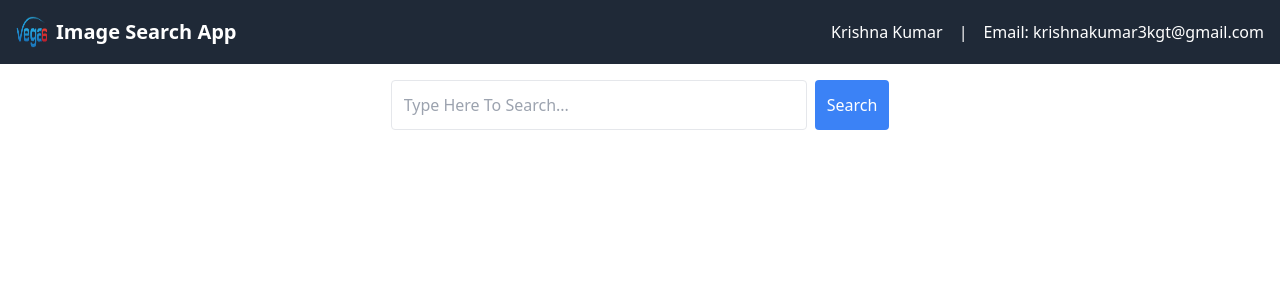
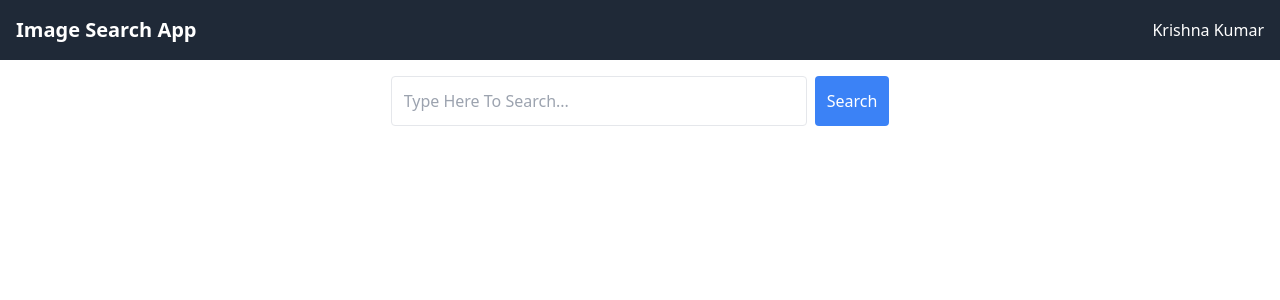
Before and after one commit to Krishnakumar3k/Image-Finder, a React (Create React App) app: page / in a window 1280 px wide. Shown: the top 300 px of the page. Built offline with nearby package versions, Linux system fonts and the light colour scheme.

Commit message:
new Upload

```diff
--- a/src/App.js
+++ b/src/App.js
@@ -2,7 +2,7 @@ import React, { useState } from 'react';
 import SearchImg from './components/SearchImg';
 import CanvasImg from './components/CanvasImg';
 import './App.css';
-import Logo from './images/logo.png';
+// import Logo from '';
 
 function App() {
   const [selectedImage, setSelectedImage] = useState('');
@@ -13,15 +13,15 @@ function App() {
       <nav className="navbar bg-gray-800 p-4 text-white">
         <div className="container mx-auto flex justify-between items-center">
           <div className="flex items-center space-x-2">
-            <img src={Logo} alt="Logo" className="w-8 h-8" />
+            {/* <img src={Logo} alt="Logo" className="w-8 h-8" /> */}
             <h1 className="text-xl font-bold">Image Search App</h1>
           </div>
 
           {/* Desktop Menu */}
           <ul className="hidden md:flex space-x-4">
             <li><a href="https://sdekrishna.netlify.app/" className="hover:text-blue-400">Krishna Kumar</a></li>
-            <li>|</li>
-            <li><a href="mailto:krishnakumar3kgt@gmail.com" className="hover:text-blue-400">Email: krishnakumar3kgt@gmail.com</a></li>
+            {/* <li>|</li>
+            <li><a href="mailto:" className="hover:text-blue-400">Email:</a></li> */}
           </ul>
 
           {/* Mobile Menu Toggle Button */}
```
Also changed, not shown: package.json (+6 -1 lines).
